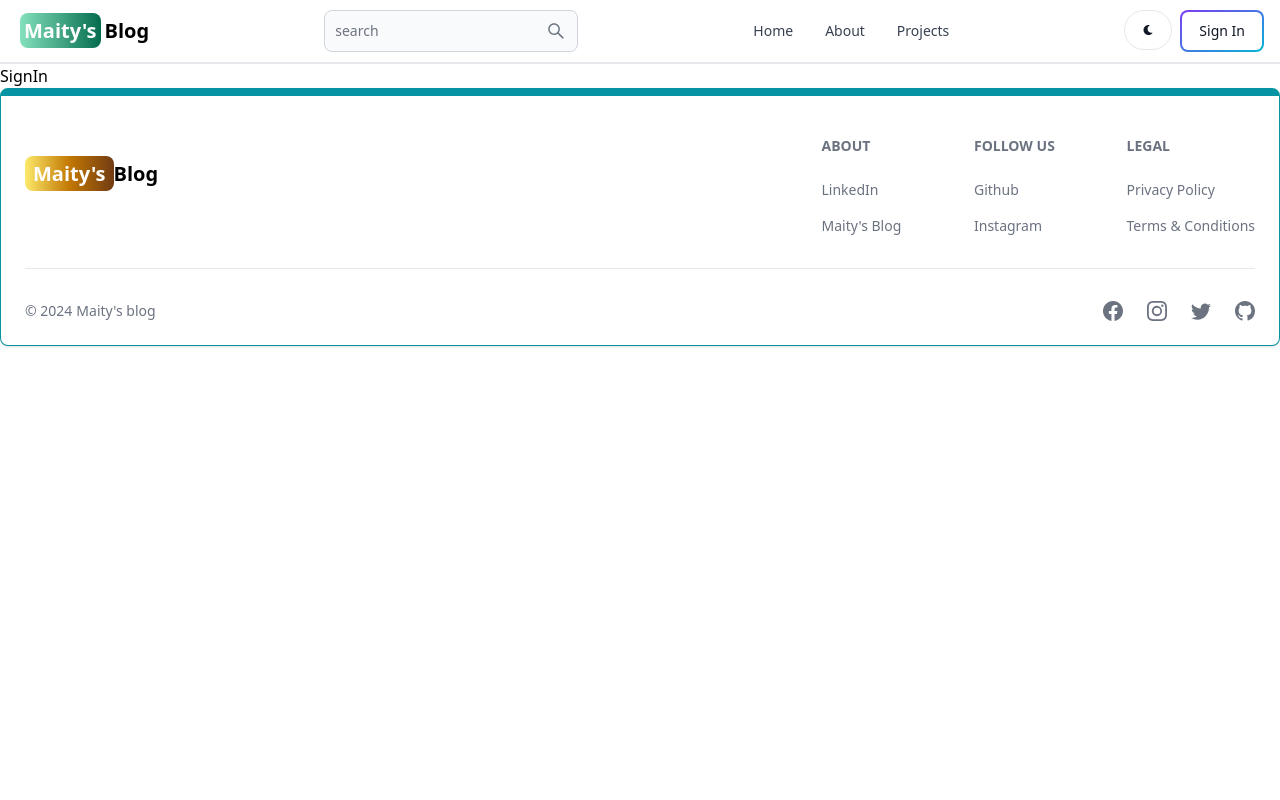
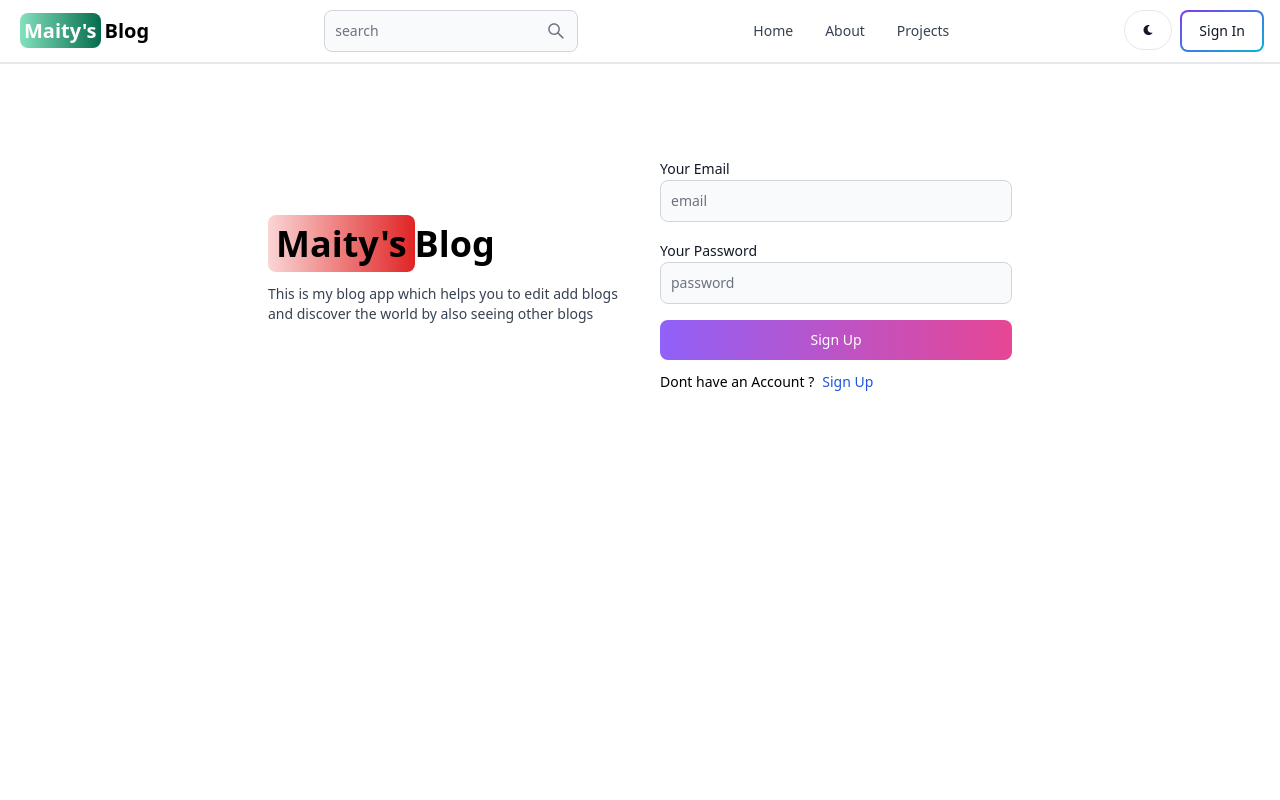
Before and after one commit to ShibajyotiMaity06/Blog-app, a React (Vite) app in the folder client/: page /sign-in in a window 1280 px wide. Shown: the top 800 px of the page. Built offline with nearby package versions, Linux system fonts and the light colour scheme.

Commit message:
signin added

```diff
--- a/client/src/pages/SignIn.jsx
+++ b/client/src/pages/SignIn.jsx
@@ -1,7 +1,109 @@
-import React from "react";
+import { Alert, Button, Label, Spinner, TextInput } from "flowbite-react";
+import React, { useState } from "react";
+import { Link, useNavigate } from "react-router-dom";
 
 const SignIn = () => {
-  return <div>SignIn</div>;
+  const [formData, setFormData] = useState({});
+  const [errorMessage, setErrorMessage] = useState(null);
+  const [loading, setLoading] = useState(false);
+  const navigate = useNavigate();
+  const handleChange = (e) => {
+    setFormData({ ...formData, [e.target.id]: e.target.value.trim() });
+  };
+  const handleSubmit = async (e) => {
+    e.preventDefault(); // this prevents page from loading when refreshed
+    if (!formData.email || !formData.password) {
+      return setErrorMessage("please fill all the details of the form");
+    }
+    try {
+      setLoading(true);
+      setErrorMessage(null);
+      const res = await fetch("/api/auth/signin", {
+        method: "POST",
+        headers: { "Content-Type": "application/json" },
+        body: JSON.stringify(formData),
+      });
+      const data = await res.json();
+      if (data.success === false) {
+        return setErrorMessage(data.message);
+      }
+      setLoading(false);
+      if (res.ok) {
+        navigate("/");
+      }
+    } catch (error) {
+      setErrorMessage(error.message);
+      setLoading(false);
+    }
+  };
+  return (
+    <div className="min-h-screen mt-20">
+      <div className="flex p-3 max-w-3xl mx-auto flex-col md:flex-row md:items-center gap-10">
+        <div className="flex-1">
+          <Link to="/" className=" text-4xl font-bold dark:text-white">
+            <span className="px-2 py-1 bg-gradient-to-r from-red-200 to-red-600 rounded-lg">
+              Maity's
+            </span>
+            {/* <span className="px-1 py-1 m-1 bg-gradient-to-r from-green-300 to-green-700 rounded-lg text-white">
+              Maity's
+            </span> */}
+            <span>Blog</span>
+          </Link>
+          <p className="mt-5 text-sm text-gray-700">
+            This is my blog app which helps you to edit add blogs and discover
+            the world by also seeing other blogs
+          </p>
+        </div>
+        <div className="flex-1">
+          <form className="flex flex-col gap-4" onSubmit={handleSubmit}>
+            <div>
+              <Label value="Your Email" />
+              <TextInput
+                type="email"
+                placeholder="email"
+                id="email"
+                onChange={handleChange}
+              />
+            </div>
+            <div>
+              <Label value="Your Password" />
+              <TextInput
+                type="password"
+                placeholder="password"
+                id="password"
+                onChange={handleChange}
+              />
+            </div>
+            <Button
+              gradientDuoTone="purpleToPink"
+              type="submit"
+              disabled={loading}
+            >
+              Sign Up
+            </Button>
+          </form>
+          <div className="flex gap-2 text-sm mt-3">
+            <span className="">Dont have an Account ?</span>
+            <Link to="/sign-up" className="text-blue-700">
+              {loading ? (
+                <>
+                  <Spinner size="sm" />
+                  <span className="pl-3">Loading...</span>
+                </>
+              ) : (
+                "Sign Up"
+              )}
+            </Link>
+          </div>
+          {errorMessage && (
+            <Alert className="mt-3" color="red">
+              {errorMessage}
+            </Alert>
+          )}
+        </div>
+      </div>
+    </div>
+  );
 };
 
 export default SignIn;
--- a/client/src/pages/SignUp.jsx
+++ b/client/src/pages/SignUp.jsx
@@ -100,7 +100,7 @@
                   <span className="pl-3">Loading...</span>
                 </>
               ) : (
-                "Sign Up"
+                "Sign In"
               )}
             </Link>
           </div>
```
Also changed, not shown: 1 other file (tests, documents, lock files or other folders).
